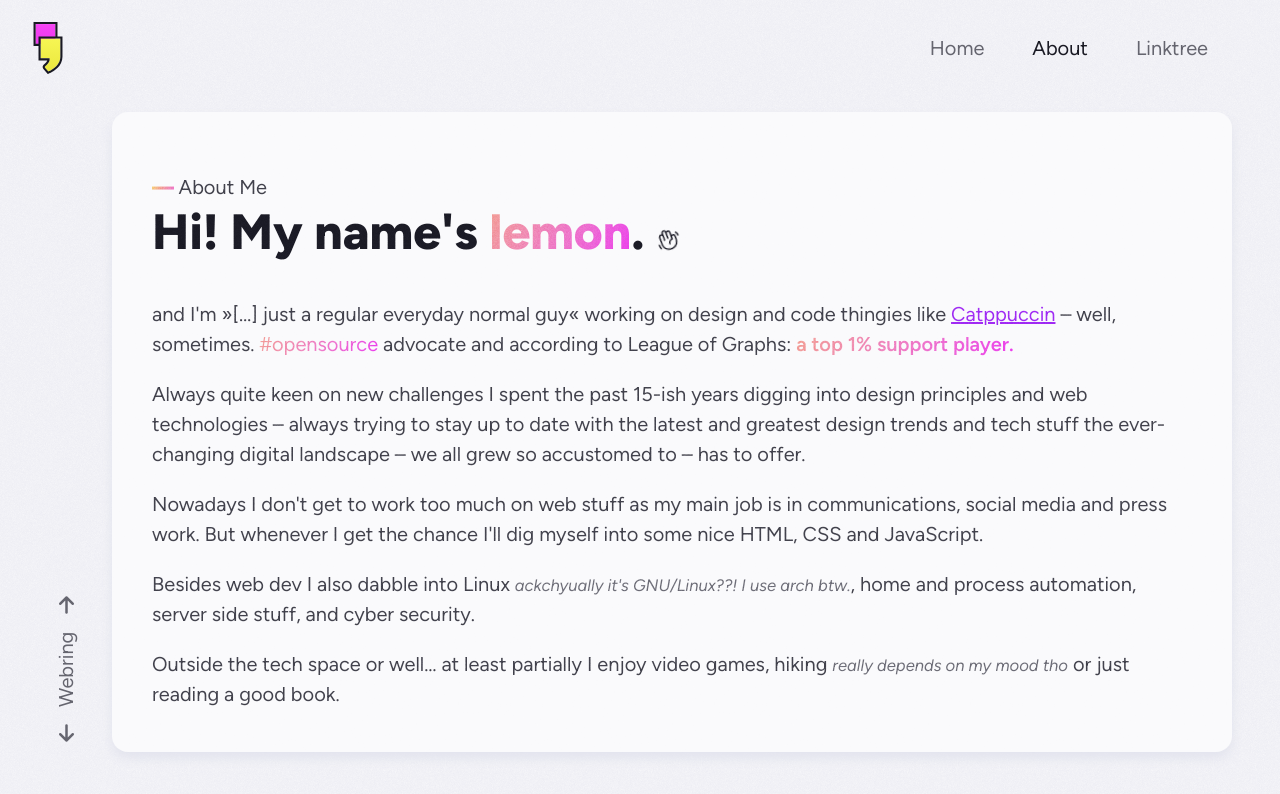
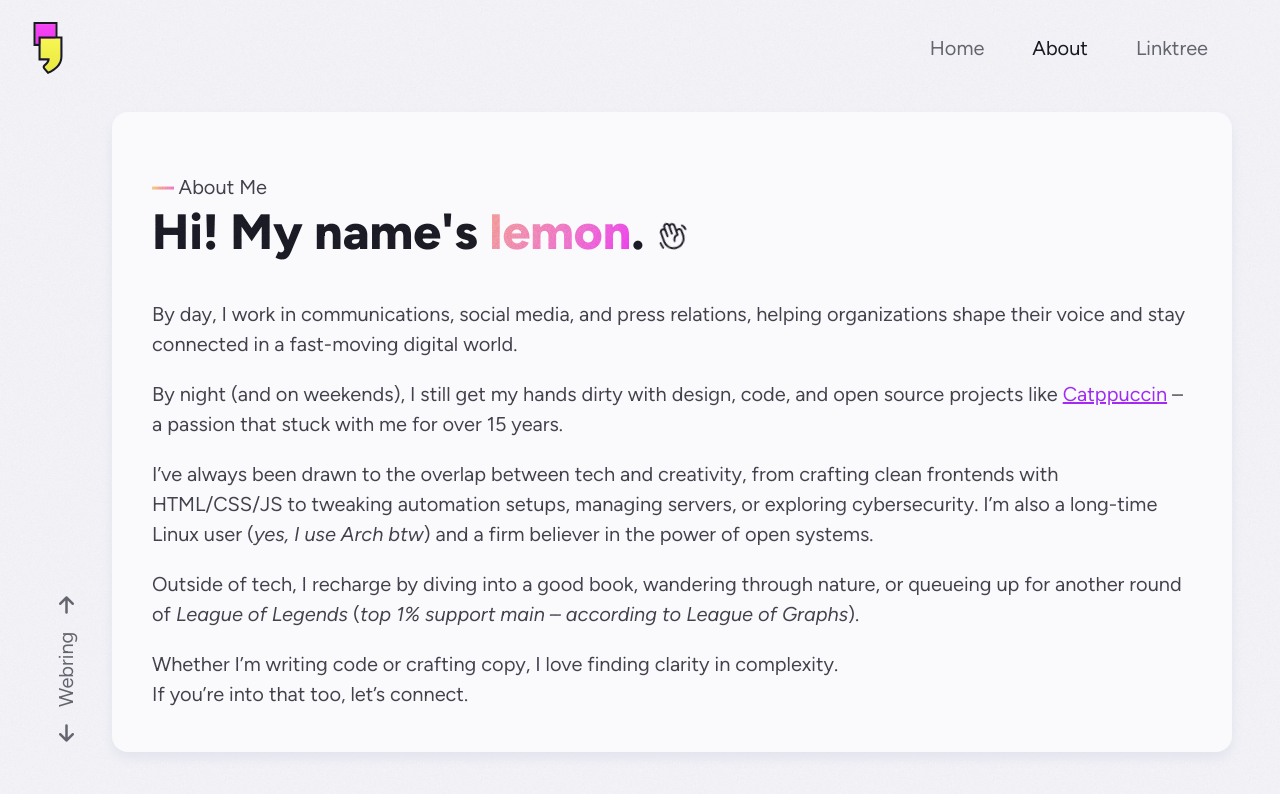
Before and after one commit to unseen-ninja/website, a Vue app: page /about in a window 1280 px wide. Shown: the top 794 px of the page. Built offline with nearby package versions, Linux system fonts and the light colour scheme.

Commit message:
content(about): new copy

```diff
--- a/src/views/AboutView.vue
+++ b/src/views/AboutView.vue
@@ -13,13 +13,16 @@
   <article id="about">
 
     <p class="pre-heading">About Me</p>
-    <h1>Hi! My name's <span class="text-lemonade">lemon</span>. <Wave :size=24 /></h1>
+    <h1>Hi! My name's <span class="text-lemonade">lemon</span>. <Wave :size=32 /></h1>
 
-    <p>and I'm »[…] just a regular everyday normal guy« working on design and code thingies like <a href="https://catppuccin.com">Catppuccin</a> – well, sometimes. <span class="text-lemonade">#opensource</span> advocate and according to League of Graphs: <strong><span class="text-lemonade">a top 1% support player.</span></strong></p>
-    <p>Always quite keen on new challenges I spent the past 15-ish years digging into design principles and web technologies – always trying to stay up to date with the latest and greatest design trends and tech stuff the ever-changing digital landscape – we all grew so accustomed to – has to offer.</p>
-    <p>Nowadays I don't get to work too much on web stuff as my main job is in communications, social media and press work. But whenever I get the chance I'll dig myself into some nice HTML, CSS and JavaScript.</p>
-    <p>Besides web dev I also dabble into Linux <small><em>ackchyually it's GNU/Linux??! I use arch btw.</em></small>, home and process automation, server side stuff, and cyber security.</p>
-    <p>Outside the tech space or well… at least partially I enjoy video games, hiking <small><em>really depends on my mood tho</em></small> or just reading a good book.</p>
+    <p>By day, I work in communications, social media, and press relations, helping organizations shape their voice and stay connected in a fast-moving digital world.</p>
+    <p>By night (and on weekends), I still get my hands dirty with design, code, and open source projects like <a href="https://github.com/catppuccin" target="_blank" rel="noopener noreferrer">Catppuccin</a> – a passion that stuck with me for over 15 years.</p>
+    <p>I’ve always been drawn to the overlap between tech and creativity, from crafting clean frontends with HTML/CSS/JS to tweaking automation setups, managing servers, or exploring cybersecurity. I’m also a long-time Linux user (<em>yes, I use Arch btw</em>) and a firm believer in the power of open systems.</p>
+    <p>Outside of tech, I recharge by diving into a good book, wandering through nature, or queueing up for another round of <em>League of Legends</em> (<em>top 1% support main – according to League of Graphs</em>).</p>
+    <p>
+      Whether I’m writing code or crafting copy, I love finding clarity in complexity. <br>
+      If you’re into that too, let’s connect.
+    </p>
 
   </article>
 
```
